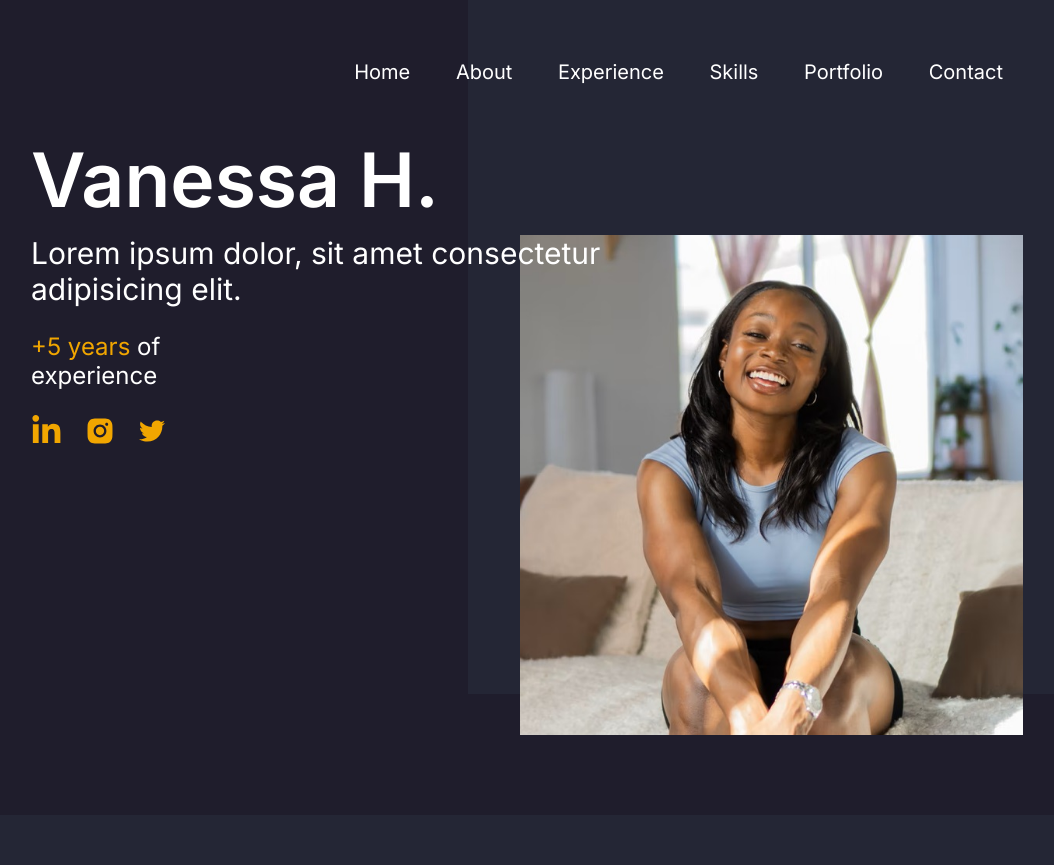
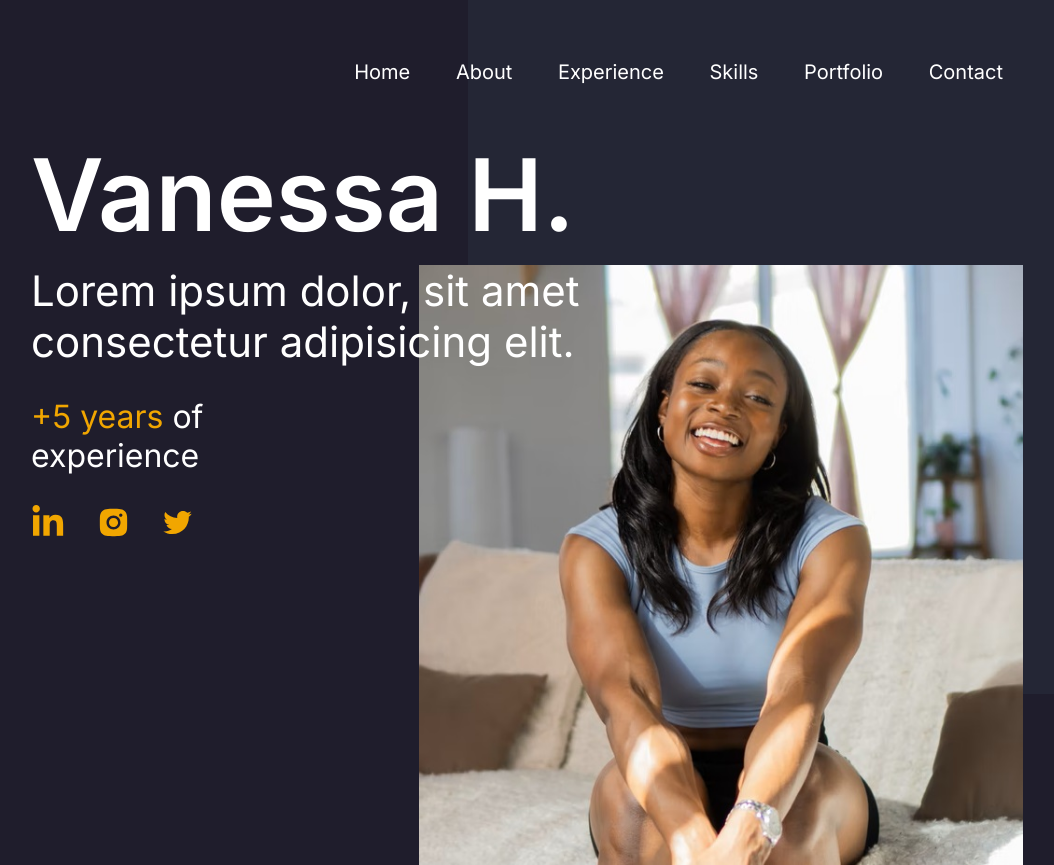
Before and after one commit to alandancl/my-portfolio, a plain HTML site: page index.html in a window 1280 px wide. Shown: the top 865 px of the page, without its empty margins (113-1167 px from the left). Drawn offline with Linux system fonts and the light colour scheme.

Commit message:
actualizacion

```diff
--- a/assets/css/styles.css
+++ b/assets/css/styles.css
@@ -498,6 +498,12 @@ footer {
     body {
         background-color: #1F1D2C;
     }
+
+    h1 {
+        font-size: 100px;
+        margin-bottom: 10px;
+    }
+
     /* ================ NAV ================ */
 
     .square-bg-top {
@@ -538,7 +544,29 @@ footer {
     }
 
     .container {
-        height: 500px;
+        height: 600px;
+    }
+
+    .intro {
+        font-size: 42px;
+        margin-bottom: 30px;
+    }
+
+    .info p.intro-sub {
+        margin-bottom: 30px;
+    }
+
+    .intro-sub {
+        font-size: 32px;
+    }
+
+    .icon-size {
+        width: 35px;
+        height: 35px;
+    }
+
+    .social-icons span {
+        margin-right: 24px;
     }
 
     /* ================ ABOUT ================ */
```
